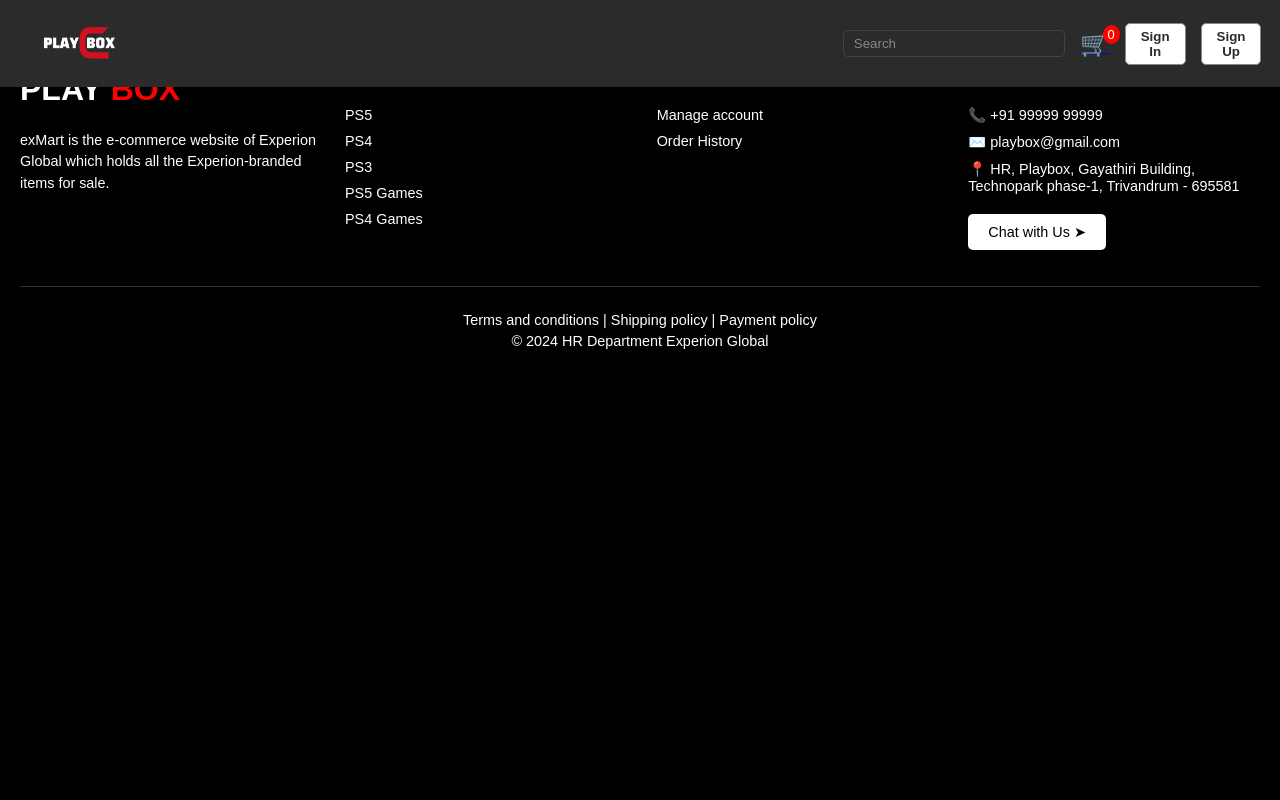
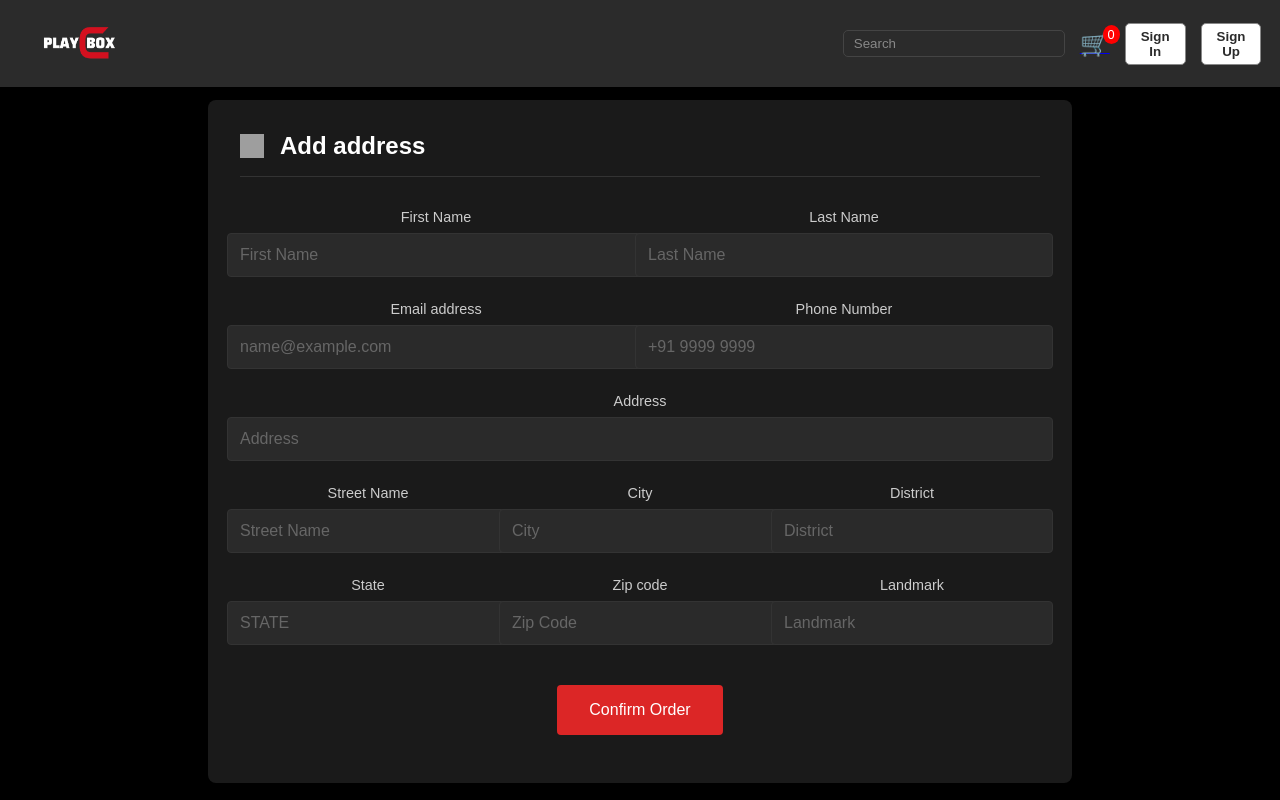
Before and after one commit to NeilSenEasow/playboxstore, a React (Vite) app: page /checkout in a window 1280 px wide. Shown: the top 800 px of the page. Built offline with nearby package versions, Linux system fonts and the light colour scheme; grey boxes are pictures that could not be loaded.

Commit message:
Add checkout page

```diff
--- a/src/App.jsx
+++ b/src/App.jsx
@@ -12,6 +12,7 @@
 import Buy from './components/Buy/Buy';
 import Sell from './components/Sell/Sell';
 import Rent from './components/Rent/Rent';
+import Checkout from './components/Checkout/Checkout';
 import './App.css';
 
 function App() {
@@ -47,6 +48,7 @@
           <Route path="/buy" element={<Buy updateCartCount={updateCartCount} />} />
           <Route path="/rent" element={<Rent updateCartCount={updateCartCount} />} />
           <Route path="/cart" element={<Cart cartItems={cartItems} />} />
+          <Route path="/checkout" element={<Checkout />} />
         </Routes>
         <Footer />
       </div>
--- a/src/components/Cart/Cart.jsx
+++ b/src/components/Cart/Cart.jsx
@@ -1,7 +1,14 @@
 import React from 'react';
+import { useNavigate } from 'react-router-dom';
 import './Cart.css'; // Create this file for styling
 
 const Cart = ({ cartItems }) => {
+  const navigate = useNavigate();
+
+  const handleCheckout = () => {
+    navigate('/checkout');
+  };
+
   return (
     <div className="cart-container">
       <h2 className="cart-title">Your Cart</h2>
@@ -21,7 +28,9 @@
         </ul>
       )}
       {cartItems.length > 0 && (
-        <button className="checkout-button">Proceed to Checkout</button>
+        <button className="checkout-button" onClick={handleCheckout}>
+          Proceed to Checkout
+        </button>
       )}
     </div>
   );
--- /dev/null
+++ b/src/components/Checkout/Checkout.css
@@ -0,0 +1,117 @@
+.checkout-container {
+  max-width: 800px;
+  margin: 100px auto 0;
+  padding: 2rem;
+  background-color: #1a1a1a;
+  border-radius: 8px;
+  color: white;
+  top: 0;
+  animation: slideDown 0.5s ease-out;
+}
+
+@keyframes slideDown {
+  from {
+    top: -50px;
+    opacity: 0;
+  }
+  to {
+    top: 0;
+    opacity: 1;
+  }
+}
+
+.address-header {
+  display: flex;
+  align-items: center;
+  gap: 1rem;
+  margin-bottom: 2rem;
+  padding-bottom: 1rem;
+  border-bottom: 1px solid #333;
+}
+
+.address-header img {
+  width: 24px;
+  height: 24px;
+}
+
+.address-header h2 {
+  font-size: 1.5rem;
+  margin: 0;
+}
+
+.checkout-form {
+  display: flex;
+  flex-direction: column;
+  gap: 1.5rem;
+}
+
+.form-row {
+  display: flex;
+  gap: 1rem;
+  width: 100%;
+}
+
+.form-group {
+  flex: 1;
+  display: flex;
+  flex-direction: column;
+  gap: 0.5rem;
+  margin: 0 auto;
+  width: 100%;
+  max-width: 100%;
+  align-items: center;
+}
+
+.form-group label {
+  font-size: 0.9rem;
+  color: #ccc;
+}
+
+.form-group input {
+  padding: 0.75rem;
+  border: 1px solid #333;
+  border-radius: 4px;
+  background-color: #2a2a2a;
+  color: white;
+  font-size: 1rem;
+  width: 100%;
+}
+
+.form-group input::placeholder {
+  color: #666;
+}
+
+.form-group input:focus {
+  outline: none;
+  border-color: #666;
+}
+
+.confirm-order-btn {
+  background-color: #dc2626;
+  color: white;
+  padding: 1rem 2rem;
+  border: none;
+  border-radius: 4px;
+  font-size: 1rem;
+  cursor: pointer;
+  width: fit-content;
+  margin: 1rem auto;
+  transition: background-color 0.2s;
+}
+
+.confirm-order-btn:hover {
+  background-color: #b91c1c;
+}
+
+/* Responsive adjustments */
+@media (max-width: 768px) {
+  .form-row {
+    flex-direction: column;
+    gap: 1rem;
+  }
+
+  .checkout-container {
+    margin: 1rem;
+    padding: 1rem;
+  }
+}
--- /dev/null
+++ b/src/components/Checkout/Checkout.jsx
@@ -0,0 +1,122 @@
+import React from "react";
+import "./Checkout.css"
+
+function Checkout() {
+  return (
+    <div className="checkout-container">
+      <div className="address-header">
+        <img src="/path-to-house-icon.svg" alt="House icon" />
+        <h2>Add address</h2>
+      </div>
+
+      <form className="checkout-form">
+        <div className="form-row">
+          <div className="form-group">
+            <label htmlFor="firstName">First Name</label>
+            <input
+              type="text"
+              id="firstName"
+              placeholder="First Name"
+            />
+          </div>
+          <div className="form-group">
+            <label htmlFor="lastName">Last Name</label>
+            <input
+              type="text"
+              id="lastName"
+              placeholder="Last Name"
+            />
+          </div>
+        </div>
+
+        <div className="form-row">
+          <div className="form-group">
+            <label htmlFor="email">Email address</label>
+            <input
+              type="email"
+              id="email"
+              placeholder="name@example.com"
+            />
+          </div>
+          <div className="form-group">
+            <label htmlFor="phone">Phone Number</label>
+            <input
+              type="tel"
+              id="phone"
+              placeholder="+91 9999 9999"
+            />
+          </div>
+        </div>
+
+        <div className="form-group">
+          <label htmlFor="address">Address</label>
+          <input
+            type="text"
+            id="address"
+            placeholder="Address"
+          />
+        </div>
+
+        <div className="form-row">
+          <div className="form-group">
+            <label htmlFor="street">Street Name</label>
+            <input
+              type="text"
+              id="street"
+              placeholder="Street Name"
+            />
+          </div>
+          <div className="form-group">
+            <label htmlFor="city">City</label>
+            <input
+              type="text"
+              id="city"
+              placeholder="City"
+            />
+          </div>
+          <div className="form-group">
+            <label htmlFor="district">District</label>
+            <input
+              type="text"
+              id="district"
+              placeholder="District"
+            />
+          </div>
+        </div>
+
+        <div className="form-row">
+          <div className="form-group">
+            <label htmlFor="state">State</label>
+            <input
+              type="text"
+              id="state"
+              placeholder="STATE"
+            />
+          </div>
+          <div className="form-group">
+            <label htmlFor="zipcode">Zip code</label>
+            <input
+              type="text"
+              id="zipcode"
+              placeholder="Zip Code"
+            />
+          </div>
+          <div className="form-group">
+            <label htmlFor="landmark">Landmark</label>
+            <input
+              type="text"
+              id="landmark"
+              placeholder="Landmark"
+            />
+          </div>
+        </div>
+
+        <button type="submit" className="confirm-order-btn">
+          Confirm Order
+        </button>
+      </form>
+    </div>
+  );
+}
+
+export default Checkout;
```
